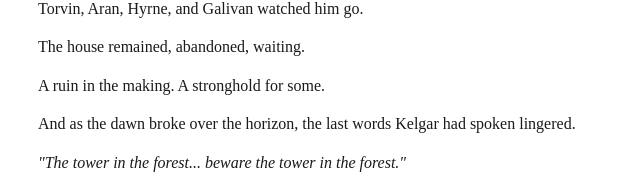
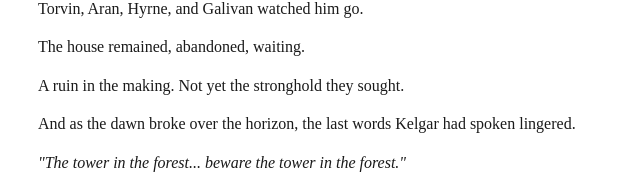
Before and after one commit to 00VOID/flblog, an Eleventy site: page content/sessions/session-14.md in a window 1280 px wide. Shown: the part 6170-6344 px from the top of the page, without its empty margins (318-958 px from the left). Built offline with nearby package versions, Linux system fonts and the light colour scheme; Eleventy itself is replaced by a stand-in of ours; files that its build step writes are made by us from their sources; no server answers; a web font is replaced by a local one.

Commit message:
Update session 14

```diff
--- a/content/sessions/session-14.md
+++ b/content/sessions/session-14.md
@@ -203,7 +203,7 @@ Torvin, Aran, Hyrne, and Galivan watched him go.
 
 The house remained, abandoned, waiting.
 
-A ruin in the making. A stronghold for some.
+A ruin in the making. Not yet the stronghold they sought.
 
 And as the dawn broke over the horizon, the last words Kelgar had spoken lingered.
 
```
